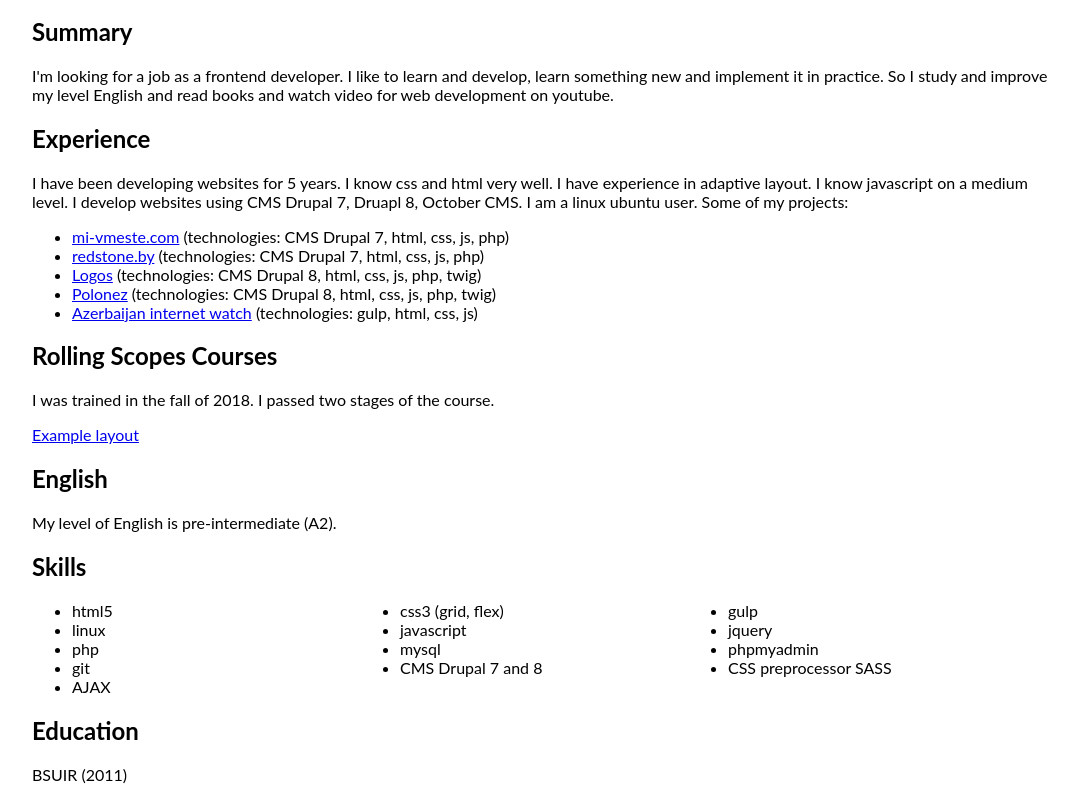
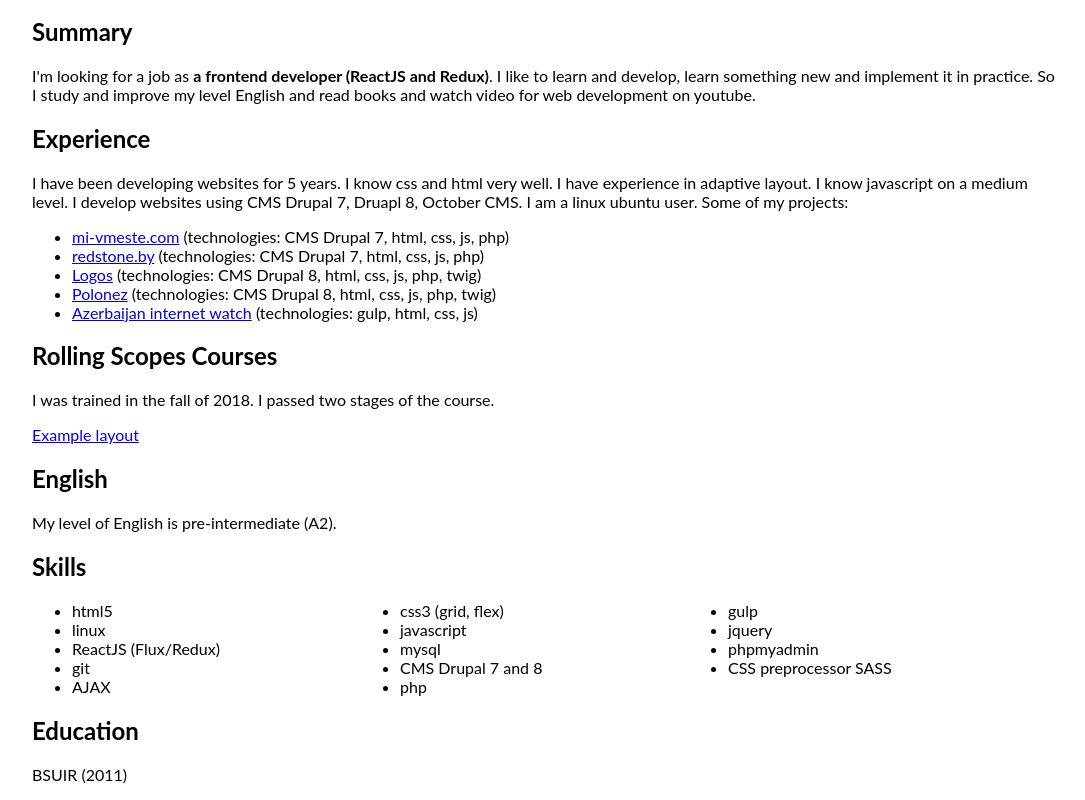
Before and after one commit to Serg8/resume, a plain HTML site: page index.html in a window 1280 px wide. Shown: the part 362-1162 px from the top of the page, without its empty margins (96-1181 px from the left). Drawn offline with Linux system fonts and the light colour scheme.

Commit message:
feat: add reactJS

```diff
--- a/index.html
+++ b/index.html
@@ -28,7 +28,7 @@
       </section>
       <section>
         <h2>Summary</h2>
-        <p>I'm looking for a job as a frontend developer. I like to learn and develop,
+        <p>I'm looking for a job as <strong>a frontend developer (ReactJS and Redux)</strong>. I like to learn and develop,
 learn something new and implement it in practice. So I study and improve my level English and read books and
 watch video for web development on youtube. </p>
       </section>
@@ -63,13 +63,14 @@ Some of my projects:</p>
           <li>linux</li>
           <li>javascript</li>
           <li>jquery</li>
-          <li>php</li>
+          <li>ReactJS (Flux/Redux)</li>
           <li>mysql</li>
           <li>phpmyadmin</li>
           <li>git</li>
           <li>CMS Drupal 7 and 8</li>
           <li>CSS preprocessor SASS</li>
           <li>AJAX</li>
+          <li>php</li>
         </ul>
       </section>
      <section>
```
